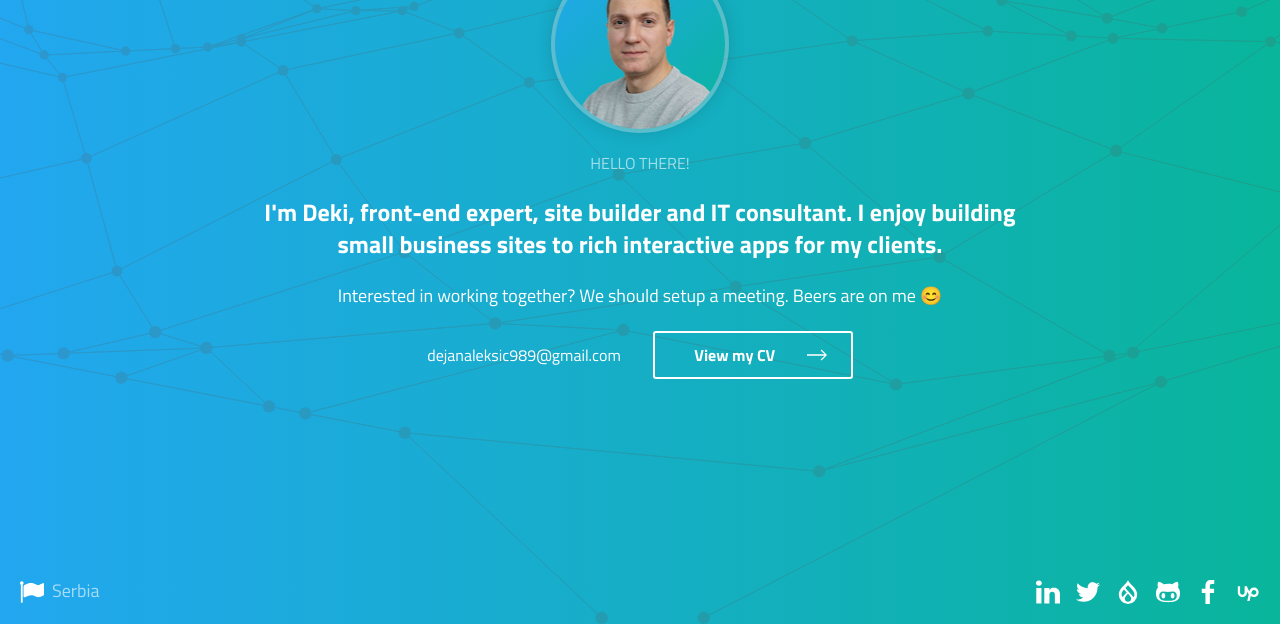
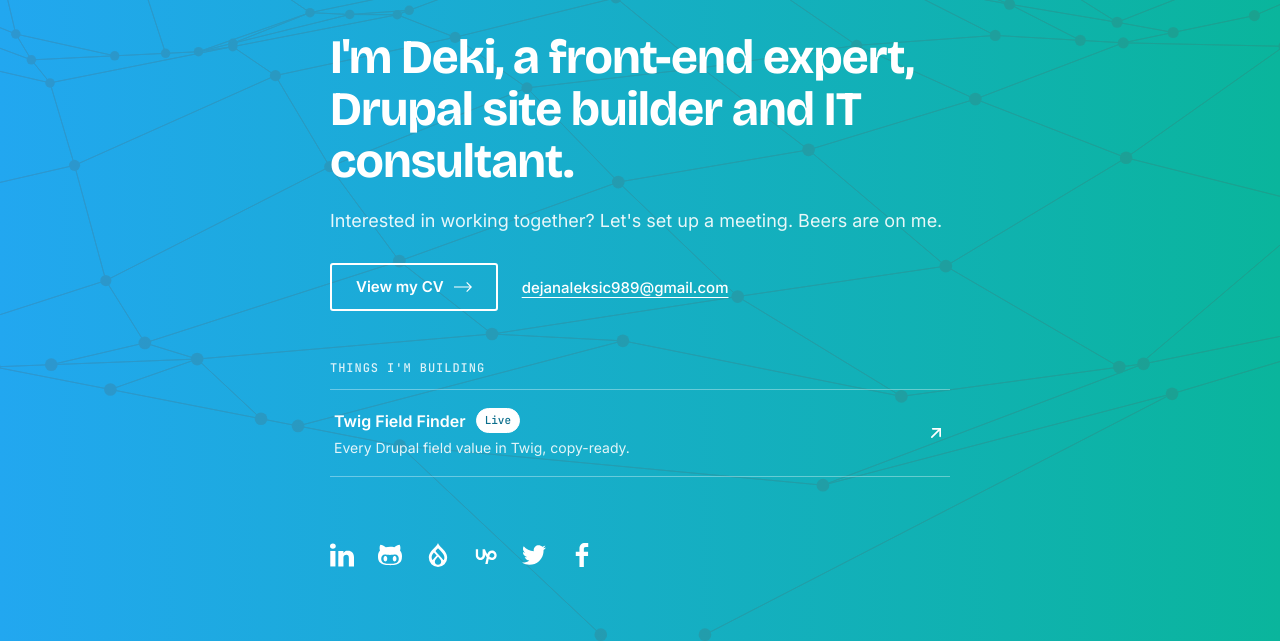
Before and after one commit to dekisha/dejanaleksic, a website: page index.html in a window 1280 px wide. Shown: the part 176-817 px from the top of the page. Drawn offline with nearby package versions, Linux system fonts and the light colour scheme.

Commit message:
Redesign homepage and add Things I'm building section
New layout from the Claude Design canvas: Bricolage Grotesque, Inter and
JetBrains Mono fonts, profile header, outline CV button, apps list with
Twig Field Finder, and social icons moved to a footer with 44px tap
targets and aria-labels. Keeps the gradient and landscape background.

```diff
--- a/css/src/style.scss
+++ b/css/src/style.scss
@@ -37,7 +37,12 @@
 // SETTINGS - colors, fonts, breakpoints...
 // Colors
 $color-blue: #22a7f0;
-$color-green: #09b59b;
+$color-green: #0ab59c;
+
+// Fonts
+$font-heading: "Bricolage Grotesque", sans-serif;
+$font-body: "Inter", system-ui, sans-serif;
+$font-mono: "JetBrains Mono", monospace;
 
 // Breakpoints: Min-width
 $xs: 480px;
@@ -86,17 +91,27 @@ $upto-xxl: max-width ($xxl - 1px);
 
 html,
 body {
-  font-family: "Titillium Web", sans-serif;
-  height: 100%;
-  line-height: 1.3;
+  font-family: $font-body;
+  min-height: 100%;
+  line-height: 1.5;
 }
 
 body {
-  background: linear-gradient(90deg, #22a7f0 0%, #09b59b 100%);
+  background: linear-gradient(135deg, $color-blue 0%, $color-green 100%);
+
+  @include breakpoint($m) {
+    background: linear-gradient(90deg, $color-blue 0%, $color-green 100%);
+  }
 }
 
 a {
   text-decoration: none;
+}
+
+a:focus-visible,
+button:focus-visible {
+  outline: 2px solid white;
+  outline-offset: 3px;
 }
 
 
@@ -112,16 +127,6 @@ a {
 // @import "node_modules/inuitcss/objects/objects.table";
 // @import "node_modules/inuitcss/objects/objects.pack";
 // @import "objects";
-@keyframes fadeUp {
-  from {
-    opacity: 0;
-    transform: translateY(20px);
-  }
-  to {
-    opacity: 1;
-    transform: translateY(0);
-  }
-}
 
 
 // COMPONENTS - particular component theming
@@ -131,62 +136,67 @@ a {
 // @import "node_modules/fullpage.js/dist/jquery.fullpage";
 // @import "layouts";
 .l-page {
-  align-items: flex-end;
   background-image: inline('landscape.svg');
   background-position: center;
   background-repeat: no-repeat;
   background-size: cover;
   color: white;
-  display: grid;
-  flex-direction: column;
-  grid-gap: 30px;
-  grid-template-areas: "header"
-  "content"
-  "footer-right"
-  "footer-left";
+  display: flex;
+  justify-content: center;
   min-height: 100vh;
   overflow: hidden;
-  padding: 20px;
+  padding: 56px 20px 48px;
   position: relative;
 
-  @include breakpoint($s) {
-    grid-template-areas: "header header"
-    "content content"
-    "footer-left footer-right";
+  @include breakpoint($m) {
+    padding: 96px 24px 64px;
   }
   a {
     color: white;
   }
 }
 
+.l-page__main {
+  display: flex;
+  flex-direction: column;
+  gap: 40px;
+  max-width: 620px;
+  width: 100%;
+
+  @include breakpoint($m) {
+    gap: 48px;
+  }
+}
+
 // @import "components";
 .c-btn {
+  align-items: center;
+  align-self: stretch;
+  border: 2px solid white;
   border-radius: 3px;
-  border-style: solid;
-  border-width: 2px;
   color: white;
-  display: block;
-  font-weight: 700;
-  line-height: 22px;
-  margin: 0;
-  padding: 11px 60px 11px 24px;
-  position: relative;
+  display: inline-flex;
+  font-size: 15px;
+  font-weight: 600;
+  gap: 10px;
+  justify-content: center;
+  min-height: 48px;
+  padding: 0 22px;
   text-decoration: none;
   transition: all 0.3s ease 0s;
-  width: 200px;
+
+  @include breakpoint($m) {
+    align-self: auto;
+    padding: 0 24px;
+  }
   &:after {
     background-color: currentColor;
     content: "";
     mask-image: inline('right-arrow.svg');
     mask-position: center;
     mask-repeat: no-repeat;
-    mask-size: 20px;
-    position: absolute;
-    right: 24px;
-    size: 20px;
-    top: 50%;
-    transform: translateY(-50%);
-    transition: all 0.3s ease 0s;
+    mask-size: 18px;
+    size: 18px;
   }
   &:hover {
     background-color: white;
@@ -194,74 +204,132 @@ a {
   }
 }
 
-.c-info {
-  align-self: flex-start;
-  display: grid;
-  grid-area: header;
-  grid-gap: 1.5em;
-  margin: 0 auto;
-  max-width: 800px;
-  text-align: center;
+.c-profile {
+  align-items: center;
+  display: flex;
+  gap: 14px;
 
   @include breakpoint($m) {
-    grid-area: content;
-  }
-   > * {
-    margin-bottom: 0;
-    margin-top: 0;
+    gap: 16px;
   }
 }
 
-.c-info__tag {
-  margin-left: auto;
-  margin-right: auto;
-  opacity: 0.6;
-}
+.c-profile__headshot {
+  background: linear-gradient(135deg, $color-blue, $color-green);
+  border: 3px solid rgba(255, 255, 255, 0.45);
+  border-radius: 50%;
+  flex-shrink: 0;
+  object-fit: cover;
+  size: 56px;
 
-.c-info__headshot {
-  background: linear-gradient(135deg, $color-blue, $color-green);
-  border-radius: 200px;
-  box-shadow: 0 0 20px rgba(0, 0, 0, 0.2);
-  margin-left: auto;
-  margin-right: auto;
-  outline: 4px solid rgba(255, 255, 255, 0.3);
-  size: 170px;
-}
-
-.c-info__title {
-  font-size: 18px;
-  font-weight: 700;
-
-  @include breakpoint($s) {
-    font-size: 24px;
+  @include breakpoint($m) {
+    size: 64px;
   }
 }
 
-.c-info__subtitle {
+.c-profile__info {
+  display: flex;
+  flex-direction: column;
+  gap: 4px;
+}
+
+.c-profile__name {
+  font-size: 16px;
+  font-weight: 600;
+}
+
+.c-profile__status {
+  align-items: center;
+  color: rgba(255, 255, 255, 0.88);
+  display: flex;
+  font-size: 13px;
+  gap: 8px;
+
+  @include breakpoint($m) {
     font-size: 14px;
-  font-weight: 300;
+  }
+  &:before {
+    background-color: white;
+    border-radius: 50%;
+    content: "";
+    flex-shrink: 0;
+    size: 8px;
+  }
+}
 
-  @include breakpoint($s) {
+.c-intro {
+  display: flex;
+  flex-direction: column;
+  gap: 16px;
+
+  @include breakpoint($m) {
+    gap: 20px;
+  }
+}
+
+.c-intro__title {
+  font-family: $font-heading;
+  font-size: 34px;
+  font-weight: 700;
+  letter-spacing: -0.02em;
+  line-height: 1.1;
+  margin: 0;
+
+  @include breakpoint($m) {
+    font-size: 48px;
+    line-height: 1.08;
+  }
+}
+
+.c-intro__subtitle {
+  color: rgba(255, 255, 255, 0.9);
+  font-size: 16px;
+  line-height: 1.55;
+  margin: 0;
+
+  @include breakpoint($m) {
     font-size: 18px;
   }
 }
 
-.c-info__cta {
+.c-intro__cta {
   display: flex;
+  flex-direction: column;
+  gap: 16px;
+  padding-top: 8px;
+
+  @include breakpoint($m) {
+    align-items: center;
+    flex-direction: row;
     flex-wrap: wrap;
-  gap: 2em;
-  align-items: center;
-  justify-content: center;
+    gap: 24px;
+  }
 }
 
 .c-email {
+  align-self: center;
+  background: none;
+  border: 0;
+  color: white;
   cursor: pointer;
+  font-size: 15px;
+  font-weight: 500;
+  padding: 12px 0;
   position: relative;
+  text-decoration: underline;
+  text-underline-offset: 4px;
+
+  @include breakpoint($m) {
+    align-self: auto;
+  }
+  &:hover {
+    color: rgba(255, 255, 255, 0.8);
+  }
 
   &__tooltip {
     background-color: rgba(black, 0.75);
     border-radius: 3px;
-    bottom: calc(100% + 8px);
+    bottom: 100%;
     color: white;
     font-size: 12px;
     left: 50%;
@@ -285,110 +353,173 @@ a {
   }
 
   &:hover &__tooltip,
+  &:focus-visible &__tooltip,
   &.is-copied &__tooltip {
     opacity: 1;
   }
 }
 
-.c-pin {
-  animation-delay: 1.2s;
-  animation-duration: 0.5s;
-  animation-fill-mode: forwards;
-  animation-name: fadeUp;
-  animation-timing-function: ease-in;
+.c-apps {
+  display: flex;
+  flex-direction: column;
+  gap: 12px;
+}
+
+.c-apps__label {
+  color: rgba(255, 255, 255, 0.85);
+  font-family: $font-mono;
   font-size: 12px;
-  grid-area: footer-left;
-  opacity: 0;
-  transition: 0.3s color ease;
+  font-weight: 500;
+  letter-spacing: 0.08em;
+  margin: 0;
+  text-transform: uppercase;
+}
+
+.c-apps__list {
+  border-top: 1px solid rgba(255, 255, 255, 0.35);
+  list-style: none;
+  margin: 0;
+  padding: 0;
+}
+
+.c-apps__item {
+  border-bottom: 1px solid rgba(255, 255, 255, 0.35);
+}
+
+.c-apps__link {
+  align-items: center;
+  display: flex;
+  gap: 12px;
+  padding: 16px 2px;
+  transition: background-color 0.3s ease 0s;
 
   @include breakpoint($m) {
-    bottom: 23px;
-    font-size: 18px;
-    left: 20px;
+    gap: 16px;
+    padding: 18px 4px;
   }
-  a {
-    &:before {
-      background-color: currentColor;
-      content: "";
-      display: inline-block;
-      margin-right: 8px;
-      mask-image: inline('flag.svg');
-      mask-position: center;
-      mask-repeat: no-repeat;
-      mask-size: contain;
-      size: 24px;
-      vertical-align: middle;
+  &:hover {
+    background-color: rgba(255, 255, 255, 0.08);
   }
-    span {
-      color: white;
-      opacity: 0.6;
 }
+
+.c-apps__body {
+  display: flex;
+  flex: 1;
+  flex-direction: column;
+  gap: 6px;
+  min-width: 0;
+
+  @include breakpoint($m) {
+    gap: 4px;
+  }
+}
+
+.c-apps__heading {
+  align-items: center;
+  display: flex;
+  flex-wrap: wrap;
+  gap: 8px;
+
+  @include breakpoint($m) {
+    gap: 10px;
+  }
+}
+
+.c-apps__name {
+  font-size: 16px;
+  font-weight: 600;
+}
+
+.c-apps__desc {
+  color: rgba(255, 255, 255, 0.88);
+  font-size: 14px;
+  line-height: 1.5;
+}
+
+.c-apps__icon {
+  flex-shrink: 0;
+  transition: transform 0.3s ease 0s;
+}
+
+.c-apps__link:hover .c-apps__icon {
+  transform: translate(2px, -2px);
+}
+
+.c-badge {
+  border: 1px solid rgba(255, 255, 255, 0.6);
+  border-radius: 999px;
+  font-family: $font-mono;
+  font-size: 11px;
+  font-weight: 500;
+  padding: 3px 8px;
+
+  &--live {
+    background-color: white;
+    border-color: white;
+    color: #0b6e8c;
+  }
+}
+
+.c-footer {
+  @include breakpoint($m) {
+    padding-top: 8px;
   }
 }
 
 .c-social {
   display: flex;
-  grid-area: footer-right;
-  justify-content: space-between;
-  margin: 0;
+  flex-wrap: wrap;
+  gap: 4px;
+  list-style: none;
+  margin: 0 -10px;
   padding: 0;
-
-  @include breakpoint($m) {
-    justify-content: flex-end;
-  }
 }
 
 .c-social__item {
-  animation-duration: 0.5s;
-  animation-fill-mode: forwards;
-  animation-name: fadeUp;
-  animation-timing-function: ease-in;
   display: block;
   margin: 0;
-  opacity: 0;
-  transition: 0.3s color ease;
+}
 
-  $animation-factor: 0.4s;
-  @include breakpoint($m) {
-  }
-  &:not(:first-child) {
-    margin-left: 1em;
-  }
-  @for $i from 1 through 7 {
-    &:nth-child(#{$i}) {
-      animation-delay: 1.2s + $animation-factor * $i;
-    }
-  }
-  a {
+.c-social__link {
+  align-items: center;
+  border-radius: 3px;
+  display: flex;
+  justify-content: center;
+  size: 44px;
+  transition: background-color 0.3s ease 0s;
+
+  &:before {
     background-color: currentColor;
-    display: block;
-    font-size: 0;
+    content: "";
     mask-position: center;
     mask-repeat: no-repeat;
     mask-size: contain;
     size: 24px;
+  }
+  &:hover {
+    background-color: rgba(255, 255, 255, 0.15);
+  }
 
-    &.icon-skype {
+  &.icon-skype:before {
     mask-image: inline('social-skype.svg');
   }
-    &.icon-facebook {
+  &.icon-facebook:before {
     mask-image: inline('social-facebook.svg');
   }
-    &.icon-twitter {
+  &.icon-twitter:before {
     mask-image: inline('social-twitter.svg');
   }
-    &.icon-github {
+  &.icon-github:before {
     mask-image: inline('social-github.svg');
   }
-    &.icon-drupal {
+  &.icon-drupal:before {
     mask-image: inline('social-drupal.svg');
   }
-    &.icon-upwork {
+  &.icon-upwork:before {
     mask-image: inline('social-upwork.svg');
   }
-    &.icon-linkedin {
+  &.icon-linkedin:before {
     mask-image: inline('social-linkedin.svg');
-    }
   }
 }
 
--- a/index.html
+++ b/index.html
@@ -7,7 +7,9 @@
   <meta name="keywords" content="aleksic, dejan aleksic, drupal themer, front-end, frontend, drupal front-end developer">
   <meta name="description" content="Personal website of Dejan Aleksic. Drupal Front-End developer from Novi Sad, Serbia.">
   <meta name="viewport" content="width=device-width, initial-scale=1">
-  <link href="https://fonts.googleapis.com/css?family=Titillium+Web:400,700" rel="stylesheet">
+  <link rel="preconnect" href="https://fonts.googleapis.com">
+  <link rel="preconnect" href="https://fonts.gstatic.com" crossorigin>
+  <link href="https://fonts.googleapis.com/css2?family=Bricolage+Grotesque:opsz,wght@12..96,500;12..96,700&family=Inter:wght@400;500;600&family=JetBrains+Mono:wght@500&display=swap" rel="stylesheet">
   <link rel="stylesheet" href="/css/dist/style.css">
   <link rel="shortcut icon" href="/favicon.ico" type="image/x-icon">
   <link rel="icon" href="/favicon.ico" type="image/x-icon">
@@ -16,37 +18,62 @@
 
 <body>
   <div class="l-page">
-    <div class="c-info">
-      <img class="c-info__headshot" src="deki.png" title="Dejan Aleksic" alt="Dejan Aleksic" />
-      <div class="c-info__tag">HELLO THERE!</div>
-      <h1 class="c-info__title"><a href="https://dejanaleksic.com" title="Dejan Aleksic | Drupal Front-End developer from Novi Sad, Serbia">I'm Deki, front-end expert, site builder and IT consultant. I enjoy building small business sites to rich interactive apps for my clients.</a></h1>
-      <h2 class="c-info__subtitle">Interested in working together? We should setup a meeting. Beers are on me 😊</h2>
-      <div class="c-info__cta">
-        <span
+    <main class="l-page__main">
+      <header class="c-profile">
+        <img class="c-profile__headshot" src="deki.png" alt="Dejan Aleksic" width="64" height="64" />
+        <div class="c-profile__info">
+          <div class="c-profile__name">Dejan Aleksić</div>
+          <div class="c-profile__status">Serbia · Open to new projects</div>
+        </div>
+      </header>
+
+      <section class="c-intro">
+        <h1 class="c-intro__title">I'm Deki, a front-end expert, Drupal site builder and IT consultant.</h1>
+        <p class="c-intro__subtitle">Interested in working together? Let's set up a meeting. Beers are on me.</p>
+        <div class="c-intro__cta">
+          <a class="c-btn" target="_blank" href="Dejan_Aleksic_CV_Drupal.pdf">View my CV</a>
+          <button
+            type="button"
             class="c-email"
             x-data="{ email: 'dejanaleksic989@gmail.com', copied: false }"
             :class="{ 'is-copied': copied }"
             @click="navigator.clipboard.writeText(email); copied = true; setTimeout(() => copied = false, 2000)"
           >
-          <span class="c-email__tooltip" x-text="copied ? 'Copied!' : 'Click to copy'"></span>
-          <span x-text="email"></span>
+            <span class="c-email__tooltip" aria-live="polite" x-text="copied ? 'Copied!' : 'Click to copy'"></span>
+            <span x-text="email">dejanaleksic989@gmail.com</span>
+          </button>
+        </div>
+      </section>
+
+      <section class="c-apps" aria-labelledby="c-apps-label">
+        <h2 class="c-apps__label" id="c-apps-label">Things I'm building</h2>
+        <ul class="c-apps__list">
+          <li class="c-apps__item">
+            <a class="c-apps__link" href="https://twigfieldfinder.dejanaleksic.com" target="_blank" rel="noopener">
+              <span class="c-apps__body">
+                <span class="c-apps__heading">
+                  <span class="c-apps__name">Twig Field Finder</span>
+                  <span class="c-badge c-badge--live">Live</span>
                 </span>
-        <a class="c-btn" target="_blank" href="Dejan_Aleksic_CV_Drupal.pdf">View my CV</a>
-      </div>
-    </div>
+                <span class="c-apps__desc">Every Drupal field value in Twig, copy-ready.</span>
+              </span>
+              <svg class="c-apps__icon" aria-hidden="true" width="20" height="20" viewBox="0 0 24 24" fill="none" stroke="currentColor" stroke-width="2" stroke-linecap="round" stroke-linejoin="round"><path d="M7 17L17 7"></path><path d="M8 7h9v9"></path></svg>
+            </a>
+          </li>
+        </ul>
+      </section>
+
+      <footer class="c-footer">
         <ul class="c-social">
-      <li class="c-social__item"><a href="https://www.linkedin.com/in/aleksicdejan" class="icon-linkedin" title="Visit my LinkedIn profile!"><em>LinkedIn</em></a></li>
-      <li class="c-social__item"><a href="https://twitter.com/dekisha007" class="icon-twitter" title="Follow me on Twitter!"><em>Twitter</em></a></li>
-      <li class="c-social__item"><a href="https://www.drupal.org/u/dekisha" class="icon-drupal" title="Check out my Drupal.org profile!"><em>Drupal.org</em></a></li>
-      <li class="c-social__item"><a href="https://github.com/dekisha" class="icon-github" title="Watch me on Github!"><em>Github</em></a></li>
-      <li class="c-social__item"><a href="https://www.facebook.com/dekisha007" class="icon-facebook" title="Facebook profile!"><em>Facebook</em></a></li>
-      <li class="c-social__item"><a href="https://www.upwork.com/freelancers/~0112ddc01368273b87" class="icon-upwork" title="Hire me on Upwork!"><em>Upwork</em></a></li>
+          <li class="c-social__item"><a href="https://www.linkedin.com/in/aleksicdejan" class="c-social__link icon-linkedin" aria-label="LinkedIn"></a></li>
+          <li class="c-social__item"><a href="https://github.com/dekisha" class="c-social__link icon-github" aria-label="GitHub"></a></li>
+          <li class="c-social__item"><a href="https://www.drupal.org/u/dekisha" class="c-social__link icon-drupal" aria-label="Drupal.org"></a></li>
+          <li class="c-social__item"><a href="https://www.upwork.com/freelancers/~0112ddc01368273b87" class="c-social__link icon-upwork" aria-label="Upwork"></a></li>
+          <li class="c-social__item"><a href="https://twitter.com/dekisha007" class="c-social__link icon-twitter" aria-label="Twitter"></a></li>
+          <li class="c-social__item"><a href="https://www.facebook.com/dekisha007" class="c-social__link icon-facebook" aria-label="Facebook"></a></li>
         </ul>
-    <div class="c-pin">
-      <a href="https://www.wikiwand.com/en/Serbia" target="_blank" rel="noreferrer"><span>Serbia</span></a>
-    </div>
-    <!-- <div class="c-resume"></div> -->
-
+      </footer>
+    </main>
   </div>
 
   <!-- Google tag (gtag.js) -->
```
Also changed, not shown: css/dist/style.css. Lines whose indentation alone changed are shown as unchanged.
